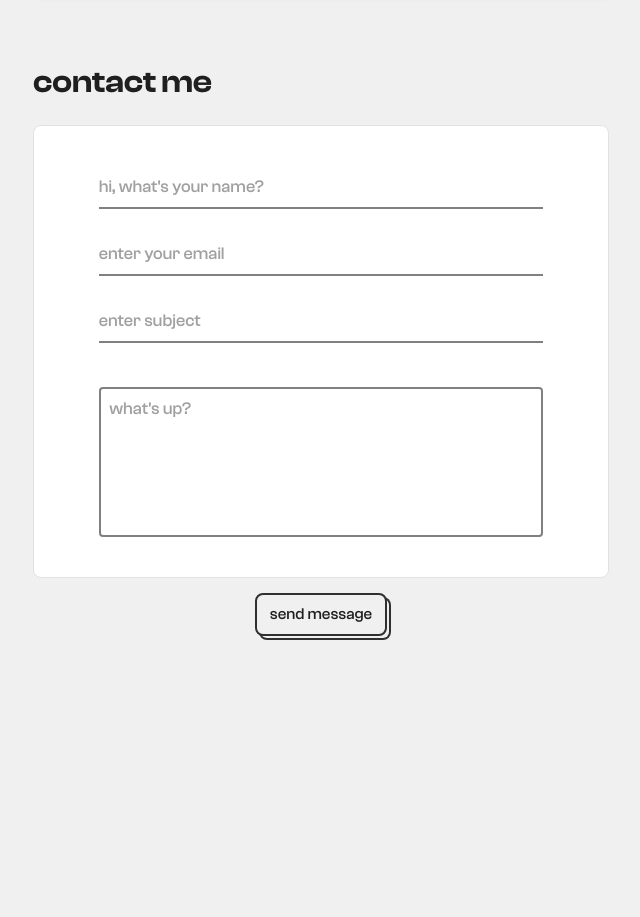
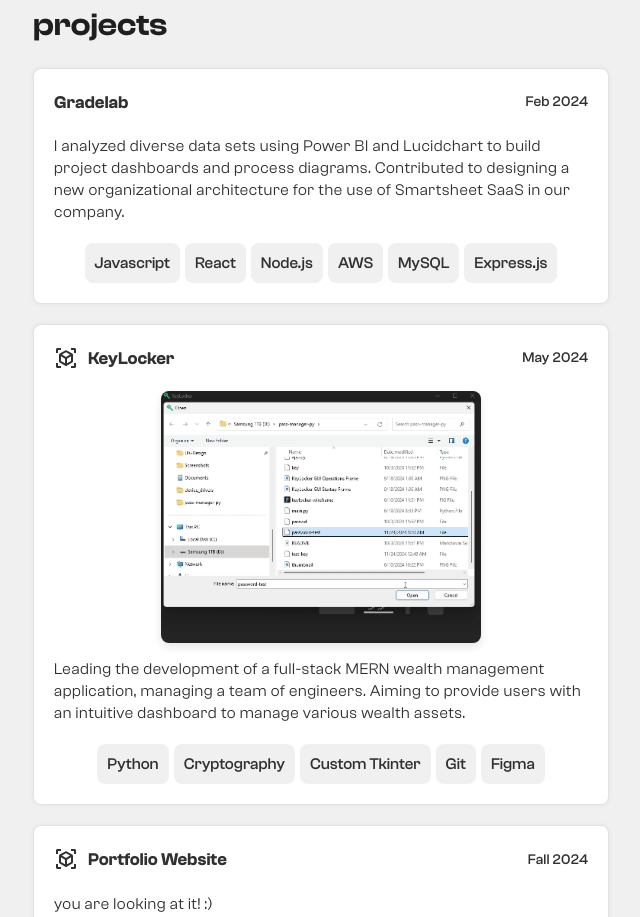
Before and after one commit to qinflan/portfolio, a React (Vite) app in the folder portfolio/client/: page / in a window 1280 px wide. Shown: the part 1575-2492 px from the top of the page, without its empty margins (639-1279 px from the left). Built offline with nearby package versions, Linux system fonts and the light colour scheme; a web font is replaced by a local one.

Commit message:
Project Widgets
need to touch up gradelabs and make cloned repo to link/show

```diff
--- a/portfolio/client/src/App.tsx
+++ b/portfolio/client/src/App.tsx
@@ -14,13 +14,8 @@ import Navbar from './components/ui/Navbar'
 const App = () => {
   return (
     <>
-    {/* <Navbar /> */}
     <Routes>
       <Route path='/' element={<Home />}/>
-      {/* <Route path='/experience' element={<Experience />}/>
-      <Route path='/design' element={<Designs />}/>
-      <Route path='/contact' element={<Contact />}/>
-      <Route path='/projects' element={<Projects />}/> */}
     </Routes>
     </>
   )
--- a/portfolio/client/src/components/hooks/theme/toggleTheme.tsx
+++ b/portfolio/client/src/components/hooks/theme/toggleTheme.tsx
@@ -1,5 +1,5 @@
 import React, { useContext } from 'react'
-import { BsSun } from "react-icons/bs";
+import { BsFillSunFill } from "react-icons/bs";
 import { WiMoonAltThirdQuarter } from "react-icons/wi";
 import { ThemeContext } from './ThemeContext';
 
@@ -18,9 +18,9 @@ export const ToggleTheme: React.FC = () => {
         <div className="toggle-container">
             {/* Conditionally render the icons based on the current theme */}
             {theme === "light" ? (
-                <BsSun className="bg-[var(--page-foreground)] rounded-lg border border-gray-300 text-[var(--icon)] cursor-pointer p-1" size={34} onClick={toggleTheme} />
+                <BsFillSunFill  className="bg-[var(--page-foreground)] rounded-lg border border-widget-stroke text-[var(--icon)] cursor-pointer p-1" size={30} onClick={toggleTheme} />
             ) : (
-                <WiMoonAltThirdQuarter  className="bg-[var(--page-foreground)] rounded-lg border border-gray-300 text-[var(--icon)] cursor-pointer p-1" size={34} onClick={toggleTheme} />
+                <WiMoonAltThirdQuarter  className="bg-[var(--page-foreground)] rounded-lg border border-widget-stroke text-[var(--icon)] cursor-pointer p-1" size={30} onClick={toggleTheme} />
             )}
         </div>
     )
--- a/portfolio/client/src/components/pages/experience/WorkData.ts
+++ b/portfolio/client/src/components/pages/experience/WorkData.ts
@@ -11,13 +11,13 @@ export const workData = [
       company: "Ur Wealth",
       dates: "Sep 2024 - Present",
       description: "Leading the development of a full-stack MERN wealth management application, managing a team of engineers. Aiming to provide users with an intuitive dashboard to manage various wealth assets.",
-      skills: ["Typescript", "React", "Node.js", "MongoDB", "Express.js"]
+      skills: ["Typescript", "React", "Node.js", "MongoDB", "Express.js", "Docker"]
     },
     {
         title: "CS Teacher Assistant",
         company: "Microsoft TEALS",
         dates: "Sep 2024 - Present",
-        description: "Supporting computer science education at Boston Latin Academy by assisting an AP Computer Science course. I review student code while providing course insights, contributing to curriculum development and improving student learning outcomes",
+        description: "Supporting computer science education at Boston Latin Academy by assisting an AP Computer Science course. I review student code while providing course insights, contributing to curriculum development and student learning outcomes.",
         skills: ["Python", "HTML", "CSS"]
       },
       {
@@ -25,5 +25,6 @@ export const workData = [
         company: "Skyworks Solutions",
         dates: "May 2022 - Oct 2022",
         description: "Learned to work in a clean-room fabrication environment that produces computer chips for companies such as Apple and Samsung. Earned multiple certifications on various machines, and inspected computer chips for damage. ",
+        skills: ["Semi-Conductor Fabrication", "Quality Assurance", "Clean Room"]
       }
   ];
--- /dev/null
+++ b/portfolio/client/src/components/pages/projects/ProjectData.ts
@@ -0,0 +1,23 @@
+export const projectData = [
+    {
+      title: "Gradelab",
+      dates: "Feb 2024",
+      description: "I analyzed diverse data sets using Power BI and Lucidchart to build project dashboards and process diagrams. Contributed to designing a new organizational architecture for the use of Smartsheet SaaS in our company.",
+      skills: ["Javascript", "React", "Node.js", "AWS", "MySQL", "Express.js"]
+    },
+    {
+      title: "KeyLocker",
+      dates: "May 2024",
+      description: "Leading the development of a full-stack MERN wealth management application, managing a team of engineers. Aiming to provide users with an intuitive dashboard to manage various wealth assets.",
+      skills: ["Python", "Cryptography", "Custom Tkinter", "Git", "Figma"],
+      gif: "/assets/keylocker-portfolio.gif",
+      repo: "https://github.com/qinflan/KeyLocker.py"
+    },
+    {
+        title: "Portfolio Website",
+        dates: "Fall 2024",
+        description: "you are looking at it! :)",
+        skills: ["Typescript", "React", "Tailwind", "Node.js", "Git", "Figma"],
+        repo: "https://github.com/qinflan/portfolio"
+      },
+  ];
--- a/portfolio/client/src/components/pages/projects/Projects.tsx
+++ b/portfolio/client/src/components/pages/projects/Projects.tsx
@@ -1,8 +1,28 @@
 import React from 'react'
+import ProjectWidget from '../../ui/ProjectWidget'
+import { projectData } from './ProjectData'
 
-const Projects = () => {
+const Projects: React.FC = () => {
   return (
-    <div>Projects</div>
+    <div className="work-section-container">
+      <div className="section-title">
+        <h1>projects</h1>
+      </div>
+
+      <div className="work-widgets-container">
+        {projectData.map((projectItem, index) =>
+          <ProjectWidget
+            key={index}
+            title={projectItem.title}
+            dates={projectItem.dates}
+            description={projectItem.description}
+            skills={projectItem.skills}
+            gif={projectItem.gif}
+            repo={projectItem.repo}
+            />
+        )}
+      </div>
+    </div>
   )
 }
 
--- a/portfolio/client/src/components/ui/Navbar.tsx
+++ b/portfolio/client/src/components/ui/Navbar.tsx
@@ -53,10 +53,10 @@ const Navbar = () => {
                     <div className="nav-button-container">
                         <ToggleTheme />
                         <a href="https://github.com/qinflan" target="_blank" rel="noopener noreferrer">
-                            <TfiGithub  size={34} className="bg-[var(--page-foreground)] rounded-lg border border-gray-300 text-[var(--icon)] cursor-pointer p-1" />
+                            <TfiGithub  size={30} className="bg-[var(--page-foreground)] rounded-lg border border-widget-stroke text-[var(--icon)] cursor-pointer p-1" />
                         </a>
                         <a href="https://www.linkedin.com/in/quinn-flanigan/" target="_blank" rel="noopener noreferrer">
-                            <GrLinkedinOption size={34} className="bg-[var(--page-foreground)] rounded-lg border border-gray-300 text-[var(--icon)] cursor-pointer p-1" />
+                            <GrLinkedinOption size={30} className="bg-[var(--page-foreground)] rounded-lg border border-widget-stroke text-[var(--icon)] cursor-pointer p-1" />
                         </a>
                     </div>
                 </div>
--- a/portfolio/client/src/components/ui/ProjectWidget.css
+++ b/portfolio/client/src/components/ui/ProjectWidget.css
@@ -0,0 +1,32 @@
+.widget-gif {
+    max-width: 60%;
+    height: auto;
+    margin-bottom: 15px;
+    border-radius: 8px;
+    box-shadow: 0 4px 8px rgba(0, 0, 0, 0.1);
+    justify-self: center;
+  }
+
+  .project-widget-header {
+    display: flex;
+    flex: 2;
+    display: flex;
+    align-items: center;
+    width: 100%;
+  }
+
+  .project-widget-title {
+    display: flex;
+    gap: 10px;
+    flex: 1;
+    color: var(--primary-text);
+    font-family: "ClashGrotesk", sans-serif;
+    font-weight: bold;
+    font-size: 1.1rem;
+    align-items: center;
+}
+
+.repo-link {
+    display: flex;
+
+}
--- a/portfolio/client/src/components/ui/ProjectWidget.tsx
+++ b/portfolio/client/src/components/ui/ProjectWidget.tsx
@@ -1,8 +1,45 @@
 import React from 'react'
+import { Link } from 'react-router-dom';
+import "./ProjectWidget.css"
+import { MdViewInAr } from "react-icons/md";
 
-const ProjectWidget = () => {
+
+interface ProjectWidgetProps {
+title: string;
+dates: string;
+description: string;
+skills?: string[];
+gif?: string;
+repo?: string;
+}
+
+
+const ProjectWidget: React.FC<ProjectWidgetProps> = ({title, dates, description, skills, gif, repo}) => {
   return (
-    <div>ProjectWidget</div>
+    <div className="work-widget-container">
+      <div className="project-widget-header">
+        <h2 className="project-widget-title">
+          {repo && (
+            <a href={repo} target="_blank" rel="noopener noreferrer" className="repo-link">
+              <MdViewInAr size={24} title="github repository" />
+            </a>
+          )}
+          {title}
+        </h2>
+        <h3 className="widget-date">{dates}</h3>
+      </div>
+      <div className="widget-description">
+        {gif && <img src={gif} className="widget-gif" />}
+        <p>{description}</p>
+      </div>
+      <div className="widget-skill-tiles">
+        {skills?.map((skill, index) => (
+          <div key={index} className="widget-skill-tile">
+            {skill}
+          </div>
+        ))}
+      </div>
+    </div>
   )
 }
 
--- a/portfolio/client/src/components/ui/RightPanel.tsx
+++ b/portfolio/client/src/components/ui/RightPanel.tsx
@@ -1,6 +1,7 @@
 import "./RightPanel.css"
 import Experience from '../pages/experience/Experience'
 import Contact from '../pages/contact/Contact'
+import Projects from "../pages/projects/Projects"
 import { useRef, useState } from "react"
 
 const RightPanel = () => {
@@ -19,8 +20,7 @@ const RightPanel = () => {
                 Molestie magnis eget mauris et pulvinar accumsan.
 
                 Donec dictum dis nascetur adipiscing curae sapien nibh venenatis quis. Mi fermentum
-                fringilla massa dictum sagittis donec lobortis tortor. In nec duis phasellus dolor maecenas; parturient ligula. Justo class neque quam
-                dapibus consectetur. Nec volutpat felis conubia finibus tellus aliquet luctus eget.
+                fringilla massa dictum sagittis donec lobortis tortor. In nec duis phasellus dolor maecenas.
                 </p>
             </div>
             {/* pass card sub components as children within a glass container */}
@@ -29,6 +29,7 @@ const RightPanel = () => {
             </div>
 
             <div className="relative w-full" id="projects">
+                <Projects/>
             </div>
 
             <div className="relative w-full" ref={contactRef} id="contact">
--- a/portfolio/client/src/components/ui/WorkWidget.css
+++ b/portfolio/client/src/components/ui/WorkWidget.css
@@ -48,6 +48,7 @@
     align-items: center;
     justify-content: center;
     gap: 5px;
+    flex-wrap: wrap;
 
 }
 
--- a/portfolio/client/src/index.css
+++ b/portfolio/client/src/index.css
@@ -71,7 +71,7 @@
   --page-foreground: #ffffff;
   --foreground-hover:#2d2e30;
   --page-divider: #686868;
-  --icon: #303030;
+  --icon: #3d3d3d;
   --input-field-focus: #000000;
 
   /* text */
--- a/portfolio/client/tailwind.config.js
+++ b/portfolio/client/tailwind.config.js
@@ -21,6 +21,7 @@ export default {
         'button-text-hover': 'var(--button-text-hover)',
         'widget-background': 'var(--widget-background)',
         'page-divider': 'var(--page-divider)',
+        'widget-stroke': 'var(--widget-stroke)'
         // 'widget-shadow': 'var(--widget-shadow)',
         // 'widget-border': 'var(--widget-border)',
       },
```
Also changed, not shown: portfolio/client/public/assets/keylocker-portfolio.gif (added).
